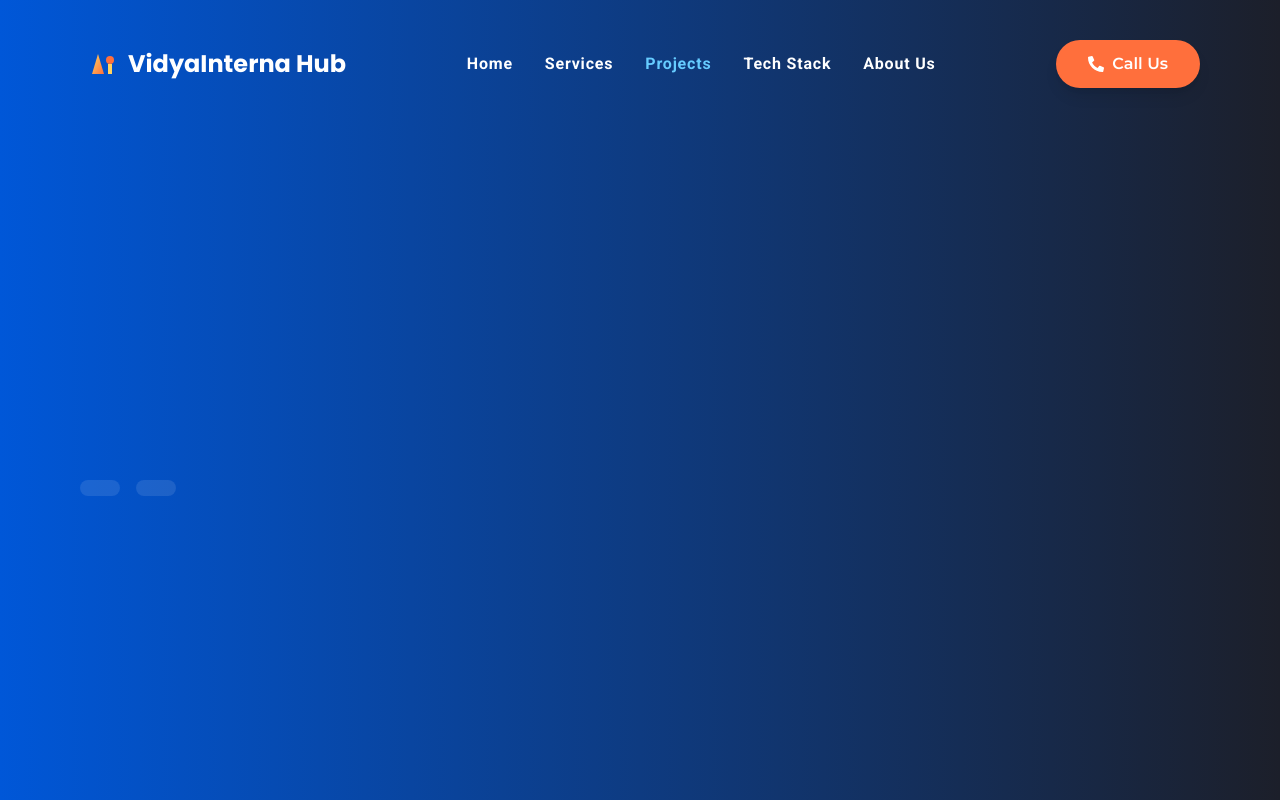
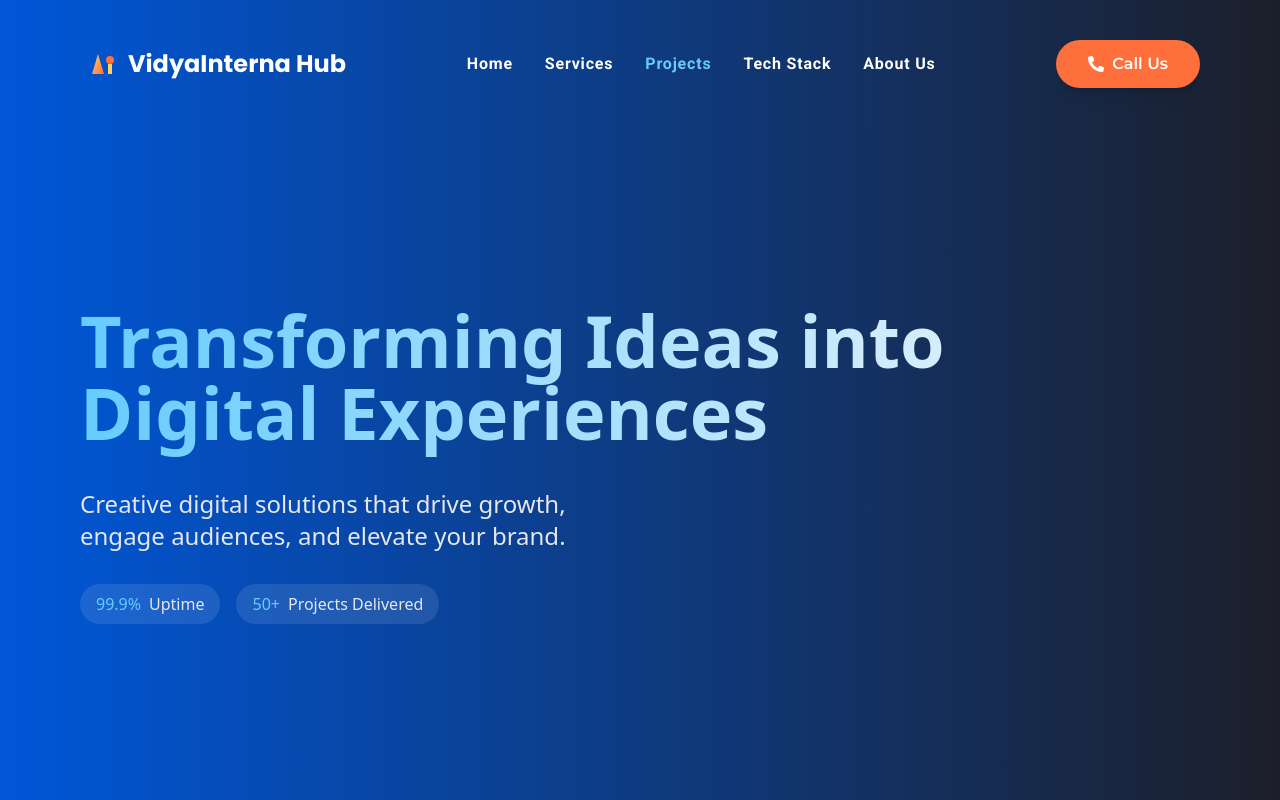
Before and after one commit to VidyaInternaHub/business-portfolio, a Next.js app: page /projects in a window 1280 px wide. Shown: the top 800 px of the page. Built offline with nearby package versions, Linux system fonts and the light colour scheme.

Commit message:
Merged and fixed the projects page

```diff
--- a/app/projects/page.tsx
+++ b/app/projects/page.tsx
@@ -1,10 +1,9 @@
-import Projects from "@/components/home-section/Projects/Projects";
+import Projects from "@/components/home/Projects/Projects";
 import Hero from "@/components/our-projects/Hero/Hero";
 
 export default function ProjectsPage() {
   return (
     <div className="min-h-screen bg-background">
-      {/* Hero Section */}
       <Hero />
       <Projects />
     </div>
--- a/components/our-projects/Hero/Hero.tsx
+++ b/components/our-projects/Hero/Hero.tsx
@@ -2,34 +2,13 @@ import HeroContainer from "@/components/common/HeroContainer";
 
 export default function Hero() {
   return (
-    <HeroContainer>
-      <div className="lg:h-[calc(100vh-18rem)] flex items-center">
-        <div className="max-w-7xl mx-auto w-full">
-          <div className="grid md:grid-cols-1 items-center">
-            {/* Left Content */}
-            <div className="text-left">
-              <h1 className="py-4 text-4xl md:text-7xl font-bold mb-6 bg-gradient-sky-lightgray-tertary bg-clip-text text-transparent">
-                Transforming Ideas into Digital Experiences
-              </h1>
-              <p className="text-xl md:text-2xl text-gray-200 max-w-xl mb-8">
-              Creative digital solutions that drive growth, engage audiences, and elevate your brand.
-              </p>
-              <div className="flex gap-4 mb-12">
-                <div className="flex items-center bg-white/10 rounded-full px-4 py-2">
-                  <span className="text-accent">99.9%</span>
-                  <span className="ml-2 text-gray-200">Uptime</span>
-                </div>
-                <div className="flex items-center bg-white/10 rounded-full px-4 py-2">
-                  <span className="text-accent">50+</span>
-                  <span className="ml-2 text-gray-200">Projects Delivered</span>
-                </div>
-              </div>
-            </div>
-            {/* Right Decorative Elements */}
-            {/* <Decoration /> */}
-          </div>
-        </div>
-      </div>
-    </HeroContainer>
+    <HeroContainer
+      heading="Transforming Ideas into Digital Experiences"
+      description="Creative digital solutions that drive growth, engage audiences, and elevate your brand."
+      pill1_1="99.9%"
+      pill1_2="Uptime"
+      pill2_1="50+"
+      pill2_2="Projects Delivered"
+    />
   );
 }
```
